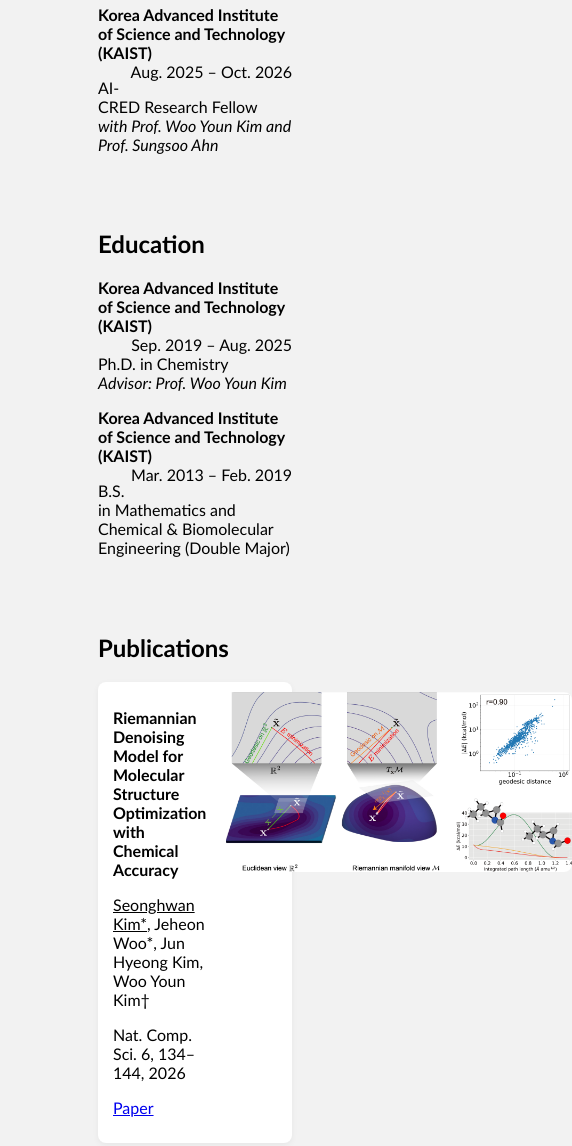
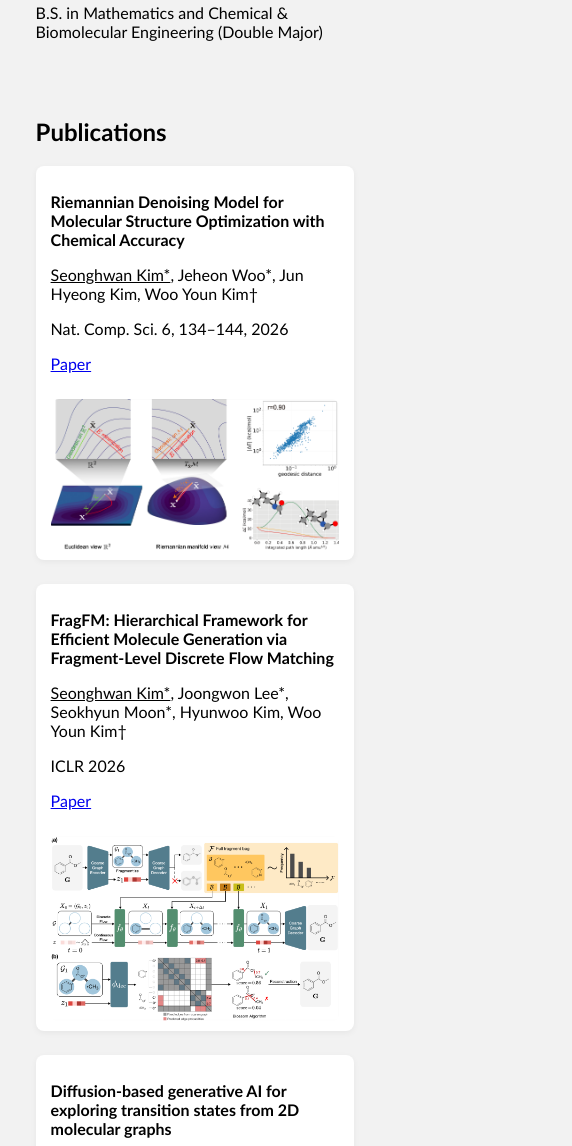
Before and after one commit to seonghann/seonghann.github.io, a plain HTML site: page index.html in a window 390 px wide. Shown: the part 1622-2768 px from the top of the page, 572 px wide, since content can reach past the window. Drawn offline with Linux system fonts and the light colour scheme.

Commit message:
Fix responsive layout: TOC images shrink/stack on narrow screens
- Add viewport and charset meta tags
- TOC image: max-width 45% / max-height 180px instead of fixed 180px height
- <=600px: stack image below text; container 92% width on <=800px

Co-Authored-By: Claude Opus 5.5 <noreply@anthropic.com>
Claude-Session: https://claude.ai/code/session_01RpfAeKMDPCWe8TFtRzLwZ8

```diff
--- a/index.html
+++ b/index.html
@@ -1,6 +1,8 @@
 <!DOCTYPE html>
 <html>
 <head>
+    <meta charset="utf-8">
+    <meta name="viewport" content="width=device-width, initial-scale=1">
     <title>Seonghwan Kim</title>
     <style>
         body {
@@ -39,7 +41,7 @@
         }
         @media only screen and (max-width: 800px) {
             .container {
-                width: 60%;
+                width: 92%;
             }
         }
         .publication-card {
@@ -55,14 +57,30 @@
 
         .pub-text {
             flex: 1; /* 왼쪽 영역이 자동으로 넓게 */
+            min-width: 0;
             margin-right: 20px;
         }
 
         .toc-image {
-            width: auto;   /* ✅ 그림 크기 키움 */
-            height: 180px;
+            width: auto;
+            height: auto;
+            max-height: 180px;
+            max-width: 45%; /* 창이 좁아지면 그림도 같이 줄어듦 */
             border-radius: 8px;
             object-fit: contain;
+        }
+        @media only screen and (max-width: 600px) {
+            .publication-card {
+                flex-direction: column; /* 좁은 화면: 그림을 텍스트 아래로 */
+            }
+            .pub-text {
+                margin-right: 0;
+            }
+            .toc-image {
+                max-width: 100%;
+                max-height: 220px;
+                margin: 10px auto 0;
+            }
         }
     </style>
 </head>
```
